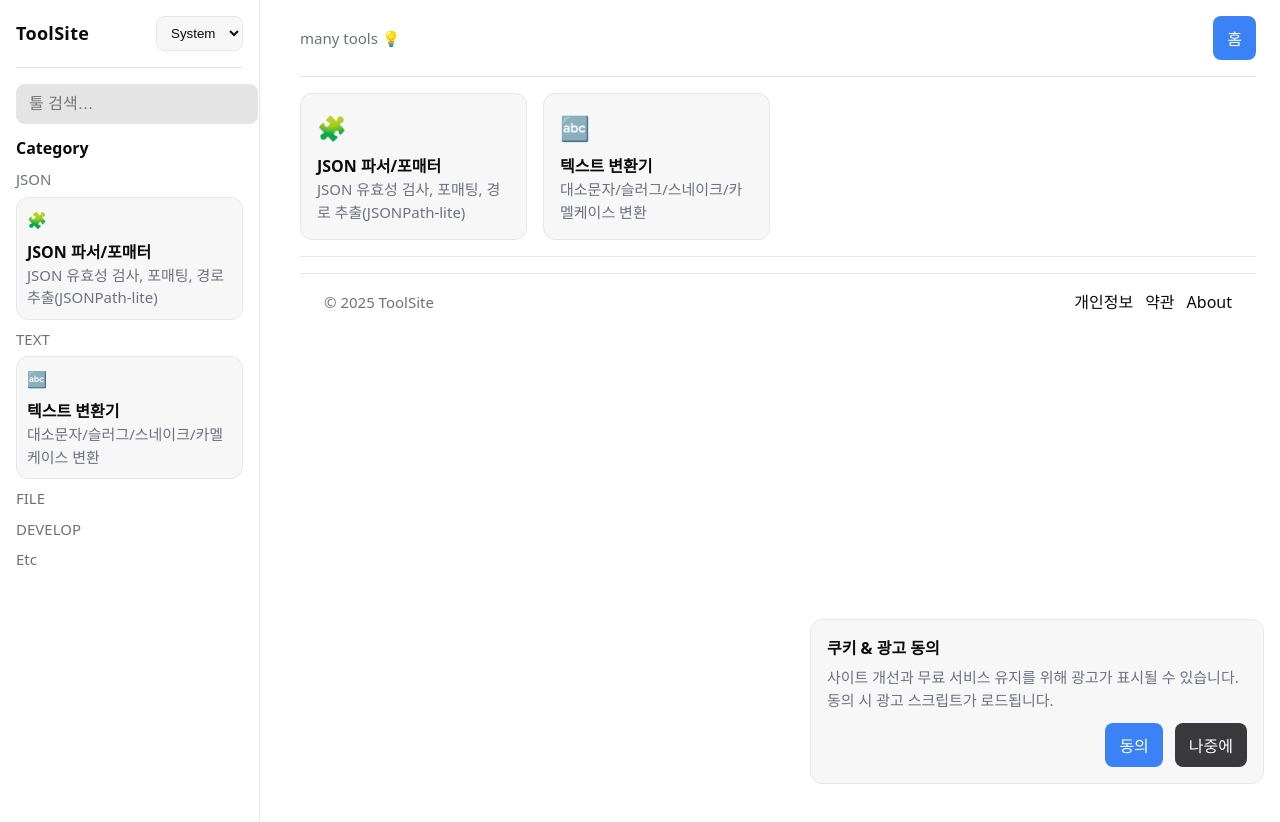
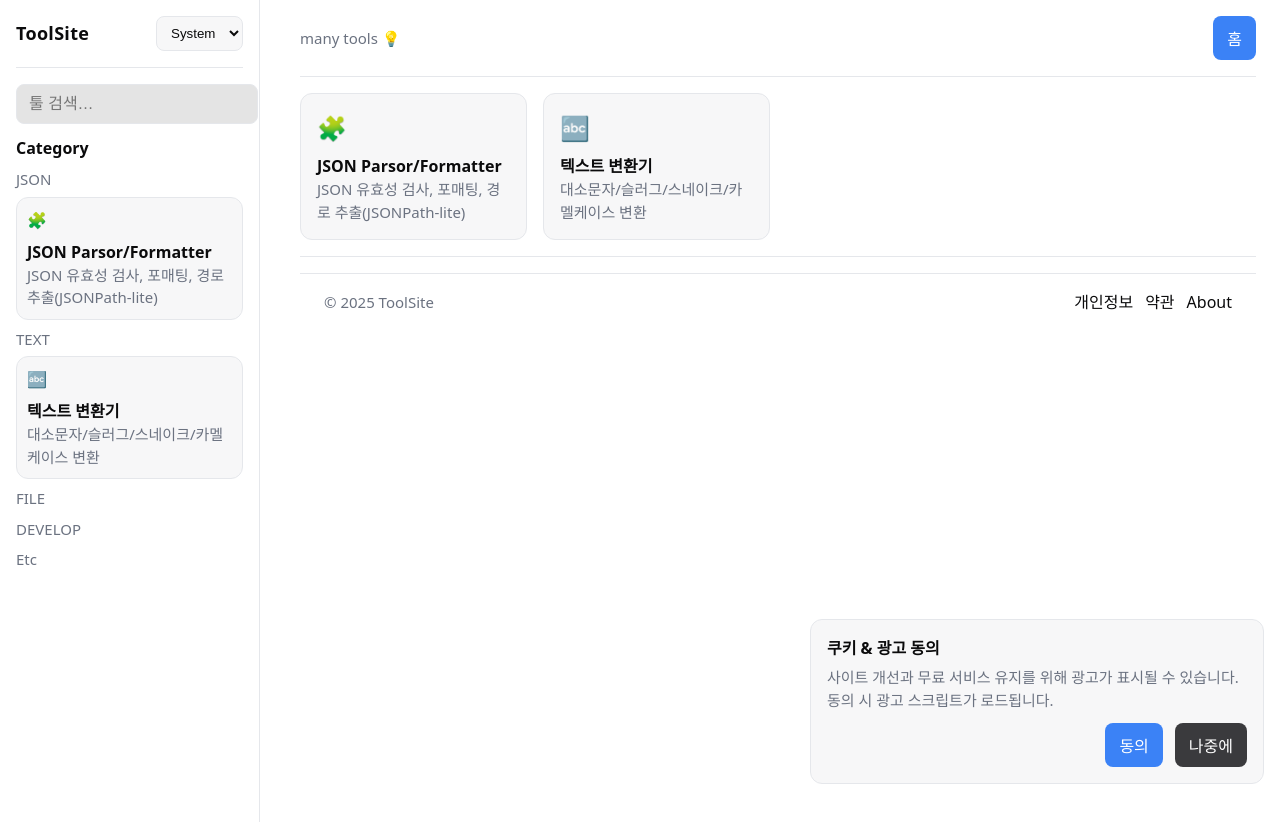
Before and after one commit to PARKNAMSU/free-tool-box, a React (Vite) app: page / in a window 1280 px wide. Shown: the top 822 px of the page. Built offline with nearby package versions, Linux system fonts and the light colour scheme.

Commit message:
[deploy] deploy test

```diff
--- a/src/constant/title.ts
+++ b/src/constant/title.ts
@@ -1,5 +1,5 @@
 export const TITLES = {
-  JSON_PARSER: "🧩 Json Parsor!!",
+  JSON_PARSER: "🧩 Json Parsor",
   TEXT_TRANSLATOR: "🧩 Text Translator",
   HOME: "Free Tools - Home",
 } as const;
--- a/src/toolRegistry.ts
+++ b/src/toolRegistry.ts
@@ -16,7 +16,7 @@ export const tools: ToolMeta[] = [
   {
     id: "json-parser",
     slug: "json-parser",
-    name: "JSON 파서/포매터",
+    name: "JSON Parsor/Formatter",
     description: "JSON 유효성 검사, 포매팅, 경로 추출(JSONPath-lite)",
     icon: "🧩",
     category: "JSON",
```
